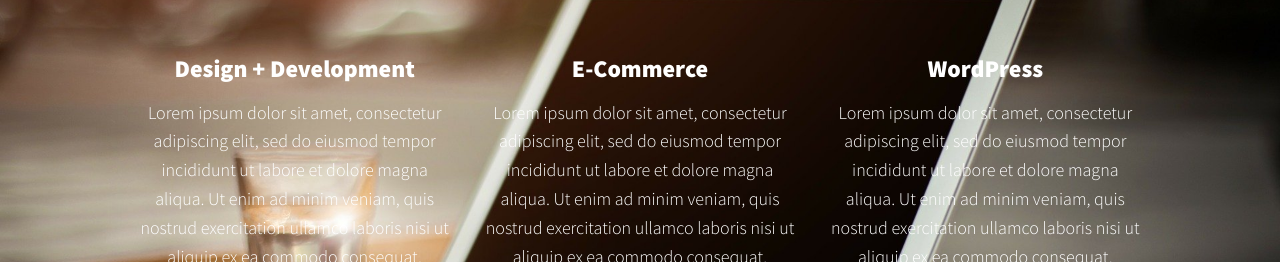
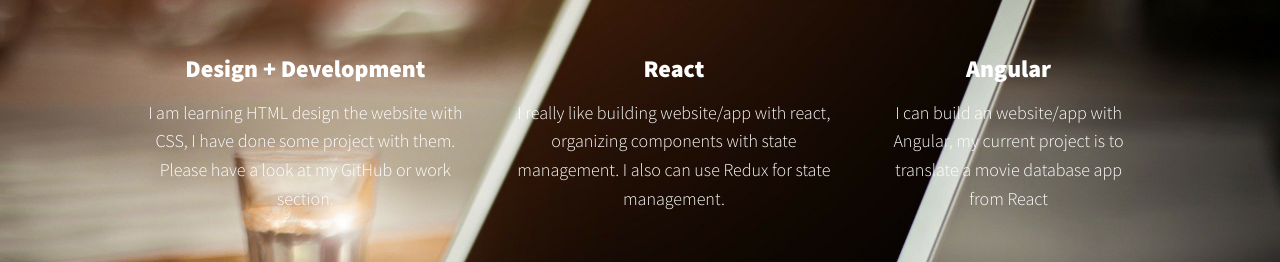
Before and after one commit to imatsuhira/myportfolio, a plain HTML site: page index.html in a window 1280 px wide. Shown: the part 690-952 px from the top of the page. Drawn offline with nearby package versions, Linux system fonts and the light colour scheme.

Commit message:
added my what I do section

```diff
--- a/index.html
+++ b/index.html
@@ -53,23 +53,19 @@
     <div class="services">
       <div class="service">
         <h3>Design + Development</h3>
-        <p>Lorem ipsum dolor sit amet, consectetur adipiscing elit, sed do eiusmod tempor incididunt ut labore et dolore
-          magna aliqua. Ut enim ad minim veniam, quis nostrud exercitation ullamco laboris nisi ut aliquip ex ea commodo
-          consequat.</p>
+        <p>I am learning HTML design the website with CSS, I have done some project with them. Please have a look at my GitHub or work section.</p>
       </div>
 
       <div class="service">
-        <h3>E-Commerce</h3>
-        <p>Lorem ipsum dolor sit amet, consectetur adipiscing elit, sed do eiusmod tempor incididunt ut labore et dolore
-          magna aliqua. Ut enim ad minim veniam, quis nostrud exercitation ullamco laboris nisi ut aliquip ex ea commodo
-          consequat.</p>
+        <h3>React</h3>
+        <p>I really like building website/app with react, organizing components with state management.
+          I also can use Redux for state management.
+        </p>
       </div>
 
       <div class="service">
-        <h3>WordPress</h3>
-        <p>Lorem ipsum dolor sit amet, consectetur adipiscing elit, sed do eiusmod tempor incididunt ut labore et dolore
-          magna aliqua. Ut enim ad minim veniam, quis nostrud exercitation ullamco laboris nisi ut aliquip ex ea commodo
-          consequat.</p>
+        <h3>Angular</h3>
+        <p>I can build an website/app with Angular, my current project is to translate a movie database app from React </p>
       </div>
     </div>
     <a href="#work" class="btn">My Work</a>
```
